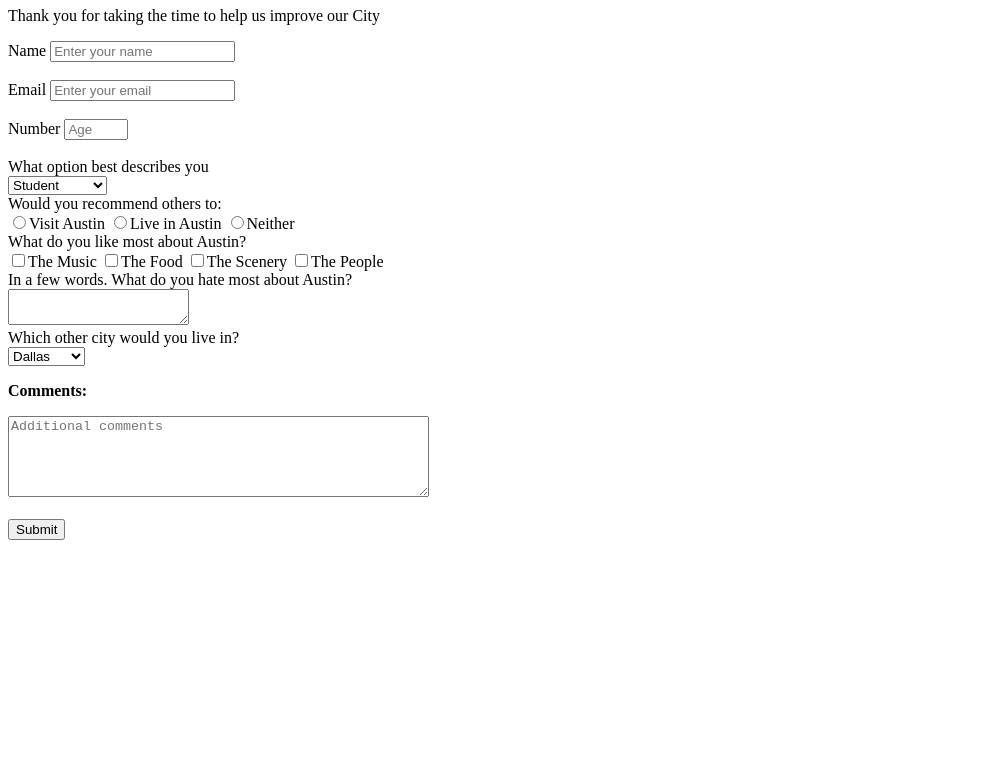
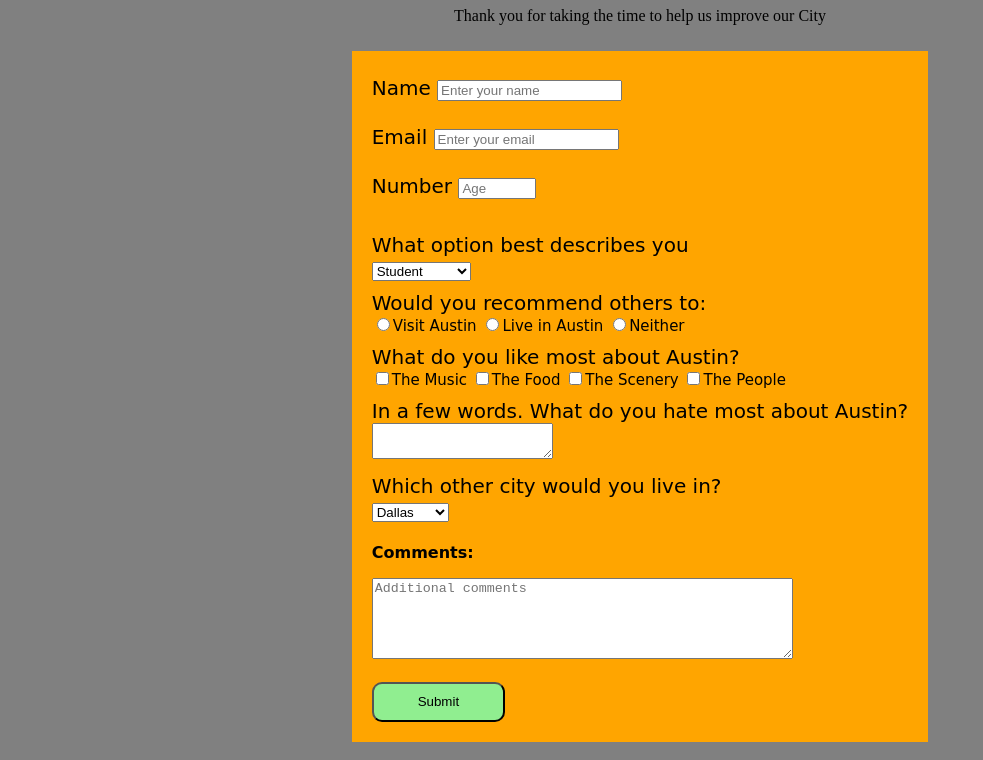
Before and after one commit to martingot2002/Austin-survey-form, a plain HTML site: page index.html in a window 1280 px wide. Shown: the part 73-833 px from the top of the page, without its empty margins (0-983 px from the left). Before the commit the page ends 800 px from the top, so only its background shows below. Drawn offline with Linux system fonts and the light colour scheme; a web font is replaced by a local one.

Commit message:
fixed css link and modified readme text

```diff
--- a/index.html
+++ b/index.html
@@ -3,7 +3,7 @@
 <html>
 
 	<head>
-	 <link rel="stylesheet" type="text/css" href="Austin_city_form.css">
+	 <link rel="stylesheet" type="text/css" href="Austin.css">
 	 <link href="https://fonts.googleapis.com/css2?family=Charm:wght@700&display=swap" rel="stylesheet">
 	</head>
 
```
Also changed, not shown: 1 other file.
